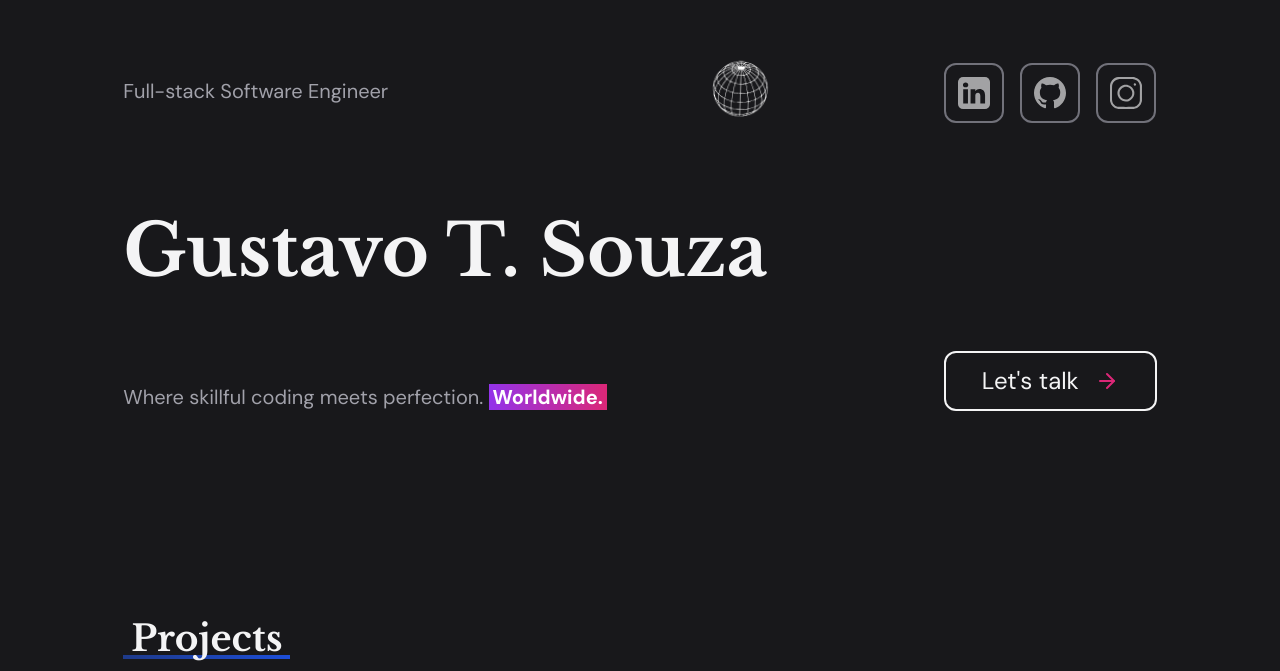
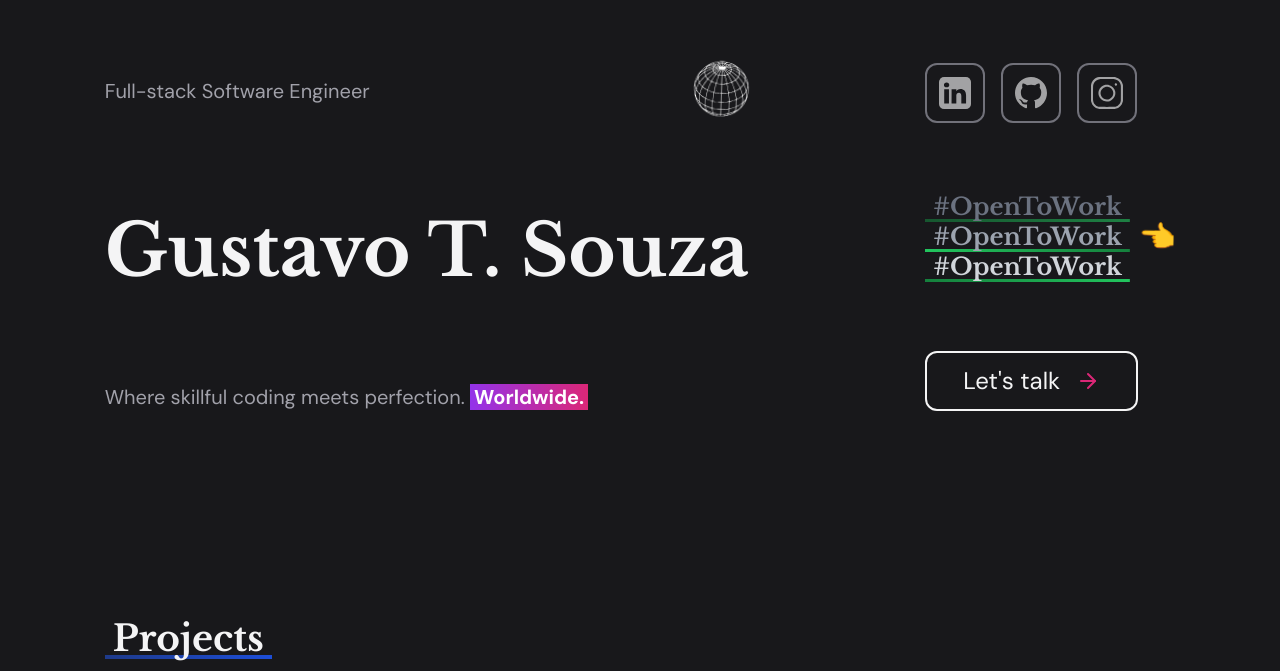
Before and after one commit to gustavotassi/gustavotso, a Next.js app: page / in a window 1280 px wide. Shown: the part 129-800 px from the top of the page. Built offline with nearby package versions, Linux system fonts and the light colour scheme.

Commit message:
feat: add VSCode settings for TypeScript and update Landing component layout

```diff
--- a/src/components/landing/Landing.tsx
+++ b/src/components/landing/Landing.tsx
@@ -36,7 +36,7 @@
           <Social />
 
 
-          {/* <div className="flex flex-row items-center gap-2">
+          <div className="flex flex-row items-center gap-2">
             <div className="flex flex-col">
               <h1 className="text-gray-500 w-fit bg-gradient-to-r from-green-700/60 to-green-500/60 bg-[length:100%_10%] bg-bottom bg-no-repeat px-2 font-alt text-2xl font-bold leading-tight">
                 #OpenToWork
@@ -62,7 +62,7 @@
             >
               👈
             </motion.div>
-          </div> */}
+          </div>
 
           <ContactMe />
         </motion.div>
```
